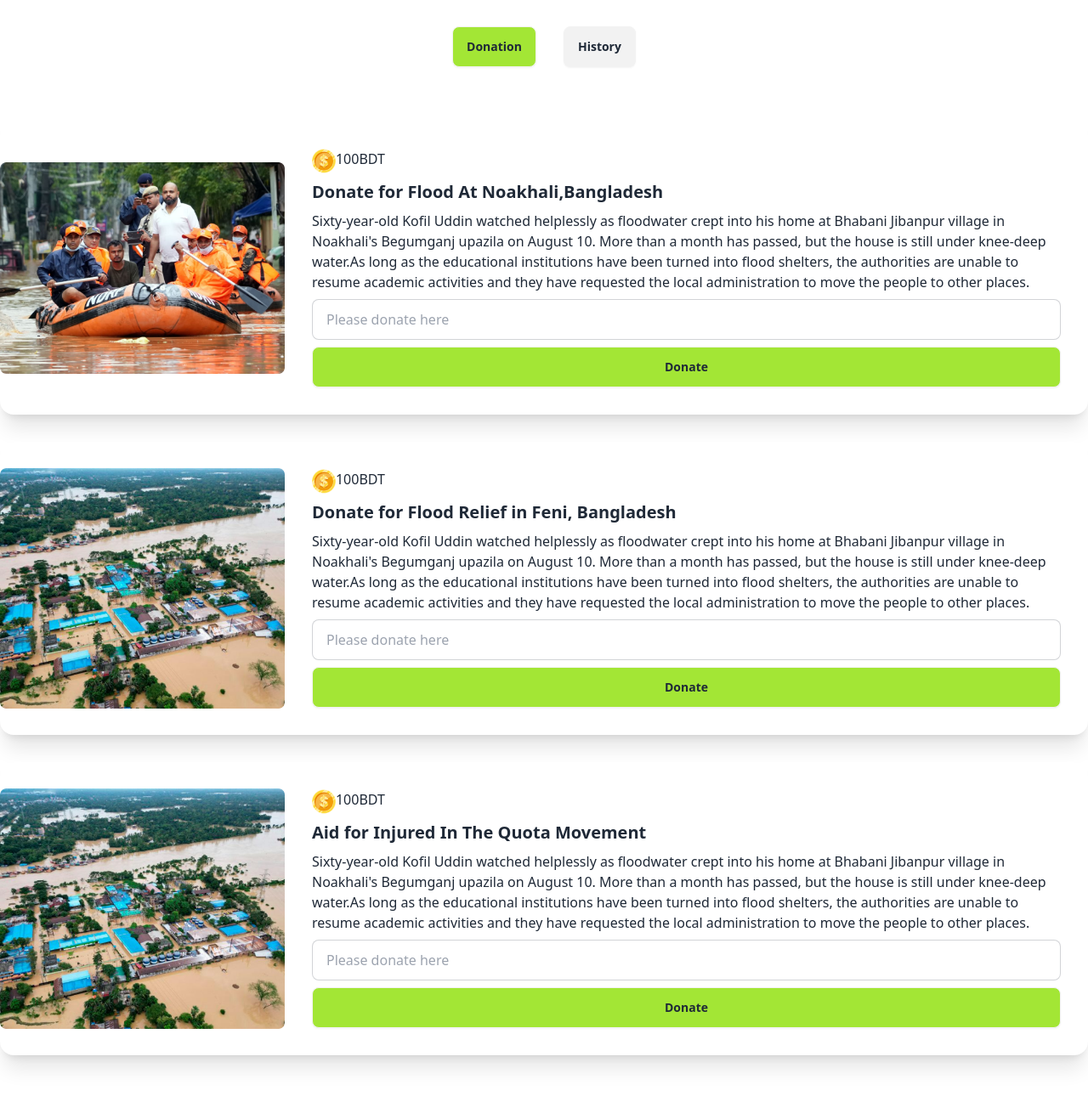
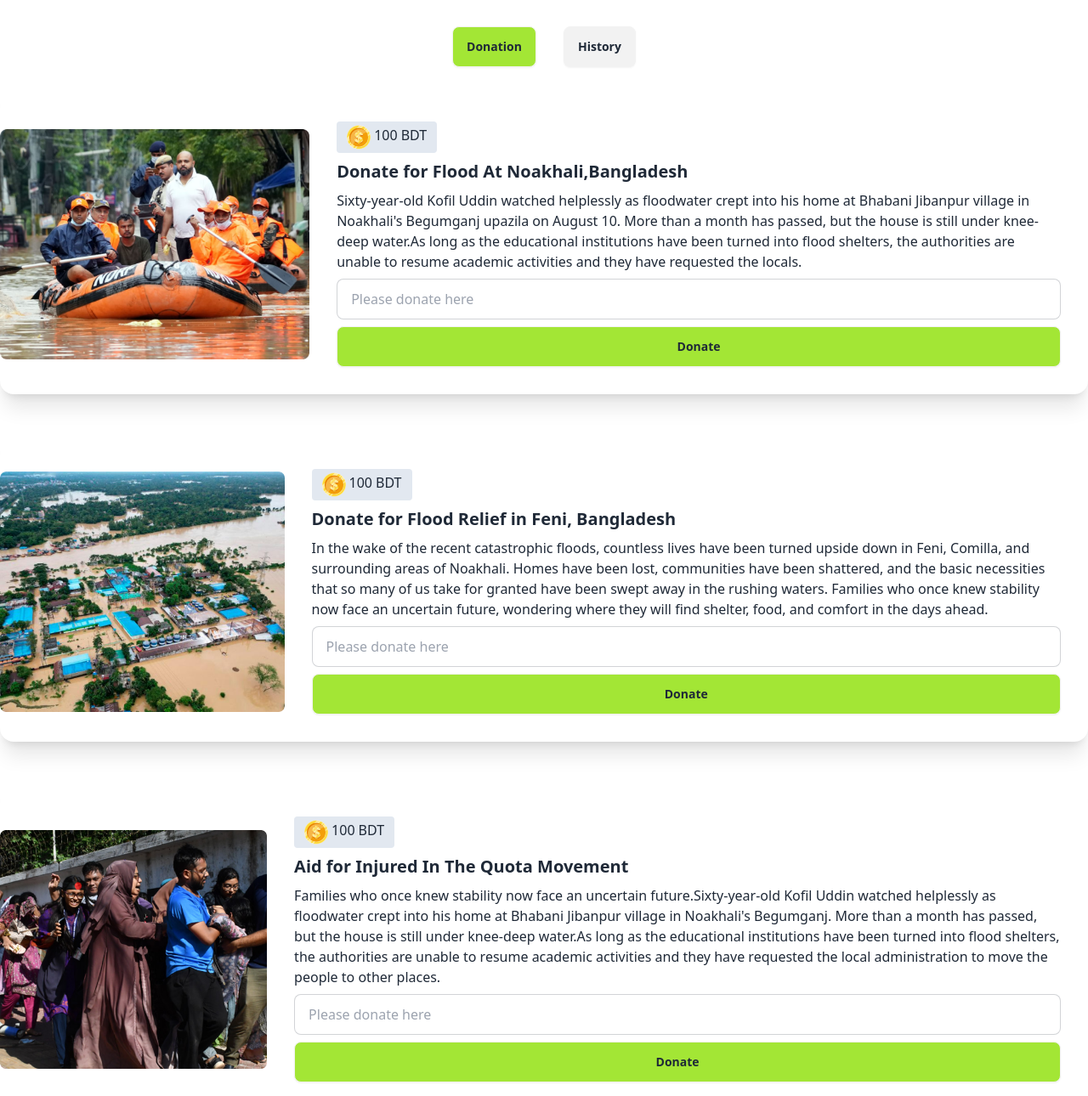
Before and after one commit to Adilalahee/Fundraising_donation, a plain HTML site: page index.html in a window 1280 px wide. Shown: the part 81-1371 px from the top of the page at 85% size. Drawn offline with nearby package versions, Linux system fonts and the light colour scheme.

Commit message:
final overview

```diff
--- a/Js/style.js
+++ b/Js/style.js
@@ -28,7 +28,7 @@ document.getElementById('donate_btn').addEventListener('click',function(){
     document.getElementById('history_transaction').appendChild(div);
     }
     else{
-        alert('Sorry')
+        alert('Sorry! You do not have sufficient balance')
     }
 
 })
@@ -62,7 +62,7 @@ document.getElementById('donate_btn_2').addEventListener('click',function(){
     document.getElementById('history_transaction').appendChild(div);
     }
     else{
-        alert('Sorry')
+        alert('Sorry! You do not have sufficient balance')
     }
 
 })
--- a/index.html
+++ b/index.html
@@ -11,7 +11,7 @@
     <header class="sticky top-0 z-10">
         <div class="navbar h-3 bg-red-50 p-2 md:p-10 ">
             <div class="navbar-start">
-              <a class="btn btn-ghost text-xl bg-[#a3e635]" href="blog.html">Blog</a>
+              <a class="btn btn-ghost text-xl bg-[#a3e635] " href="blog.html">Blog</a>
             </div>
             <div class="navbar-center">
               <img src="assets/logo.png" alt="">
@@ -20,7 +20,7 @@
             <div class="navbar-end">
                 <div class="flex">
                     <img src="assets/coin.png" alt="">
-                    <h4 ><span id="current_balance" class="px-1 font-semibold">5500</span>BDT</h4>
+                    <h4 class="font-semibold"><span id="current_balance" class="px-1">5500</span>BDT</h4>
                 </div>
             </div>
           </div>
@@ -32,19 +32,19 @@
     <main class="max-w-screen-xl mx-auto">
       <!-- Donate form start -->
        <section id="donate_form">
-        <div class="card card-side bg-base-100 shadow-xl mx-4 my-8 md:mx-0 flex-col md:flex-row">
+        <div class="card card-side bg-base-100 shadow-xl mx-4 mb-14 md:mx-0 flex-col md:flex-row">
           <figure class="w-full">
             <img
               src="assets/noakhali.png"
               alt="Movie" />
           </figure>
           <div class="card-body">
-              <div class="flex">
+              <div class="flex bg-[#e2e8f0] w-fit px-3 py-1 rounded">
                   <img src="assets/coin.png" alt="">
-                  <h4><span id="addmoney_balance">100</span>BDT</h4>
+                  <h4><span id="addmoney_balance" class="px-1">100</span>BDT</h4>
               </div>
-            <h2 id="donate_text" class="card-title">Donate for Flood At Noakhali,Bangladesh</h2>
-            <p>Sixty-year-old Kofil Uddin watched helplessly as floodwater crept into his home at Bhabani Jibanpur village in Noakhali's Begumganj upazila on August 10. More than a month has passed, but the house is still under knee-deep water.As long as the educational institutions have been turned into flood shelters, the authorities are unable to resume academic activities and they have requested the local administration to move the people to other places.</p>
+            <h2 id="donate_text" class="card-title font-bold">Donate for Flood At Noakhali,Bangladesh</h2>
+            <p>Sixty-year-old Kofil Uddin watched helplessly as floodwater crept into his home at Bhabani Jibanpur village in Noakhali's Begumganj upazila on August 10. More than a month has passed, but the house is still under knee-deep water.As long as the educational institutions have been turned into flood shelters, the authorities are unable to resume academic activities and they have requested the locals.</p>
             <input id="donate_input" type="text" placeholder="Please donate here" class="input input-bordered w-full" />
             <div class="card-actions justify-center">
               <button id="donate_btn" class="btn w-full bg-[#a3e635] font-bold" onclick="my_modal_1.showModal()">Donate</button>
@@ -67,19 +67,19 @@
           </div>
         </div>
         <!-- Donate form start 2 -->
-        <div class="card card-side bg-base-100 shadow-xl mx-4 my-8  md:mx-0 flex-col md:flex-row">
+        <div class="card card-side bg-base-100 shadow-xl mx-4 mb-14  md:mx-0 flex-col md:flex-row">
           <figure class="w-full">
             <img
               src="assets/feni.png"
               alt="Movie" />
           </figure>
           <div class="card-body">
-              <div class="flex">
+              <div class="flex bg-[#e2e8f0] w-fit px-3 py-1 rounded">
                   <img src="assets/coin.png" alt="">
-                  <h4><span id="addmoney_balance1">100</span>BDT</h4>
+                  <h4><span id="addmoney_balance1" class="px-1">100</span>BDT</h4>
               </div>
-            <h2 id="donate_text1" class="card-title">Donate for Flood Relief in Feni, Bangladesh</h2>
-            <p>Sixty-year-old Kofil Uddin watched helplessly as floodwater crept into his home at Bhabani Jibanpur village in Noakhali's Begumganj upazila on August 10. More than a month has passed, but the house is still under knee-deep water.As long as the educational institutions have been turned into flood shelters, the authorities are unable to resume academic activities and they have requested the local administration to move the people to other places.</p>
+            <h2 id="donate_text1" class="card-title font-bold">Donate for Flood Relief in Feni, Bangladesh</h2>
+            <p>In the wake of the recent catastrophic floods, countless lives have been turned upside down in Feni, Comilla, and surrounding areas of Noakhali. Homes have been lost, communities have been shattered, and the basic necessities that so many of us take for granted have been swept away in the rushing waters. Families who once knew stability now face an uncertain future, wondering where they will find shelter, food, and comfort in the days ahead. </p>
             <input id="donate_input1" type="text" placeholder="Please donate here" class="input input-bordered w-full" />
             <div class="card-actions justify-center">
               <button id="donate_btn_2" class="btn w-full bg-[#a3e635] font-bold" onclick="my_modal_2.showModal()">Donate</button>
@@ -102,19 +102,19 @@
           </div>
         </div>
                 <!-- Donate form start 3 -->
-                <div class="card card-side bg-base-100 shadow-xl mx-4 my-8 md:mx-0 flex-col md:flex-row">
+                <div class="card card-side bg-base-100 shadow-xl mx-4 mb-14 md:mx-0 flex-col md:flex-row">
                   <figure class="w-full">
                     <img
-                      src="assets/feni.png"
+                      src="assets/quota-protest.png"
                       alt="Movie" />
                   </figure>
                   <div class="card-body">
-                      <div class="flex">
+                      <div class="flex bg-[#e2e8f0] w-fit px-3 py-1 rounded">
                           <img src="assets/coin.png" alt="">
-                          <h4><span id="addmoney_balance2">100</span>BDT</h4>
+                          <h4><span id="addmoney_balance2" class="px-1">100</span>BDT</h4>
                       </div>
-                    <h2 id="donate_text2" class="card-title">Aid for Injured In The Quota Movement</h2>
-                    <p>Sixty-year-old Kofil Uddin watched helplessly as floodwater crept into his home at Bhabani Jibanpur village in Noakhali's Begumganj upazila on August 10. More than a month has passed, but the house is still under knee-deep water.As long as the educational institutions have been turned into flood shelters, the authorities are unable to resume academic activities and they have requested the local administration to move the people to other places.</p>
+                    <h2 id="donate_text2" class="card-title font-bold">Aid for Injured In The Quota Movement</h2>
+                    <p>Families who once knew stability now face an uncertain future.Sixty-year-old Kofil Uddin watched helplessly as floodwater crept into his home at Bhabani Jibanpur village in Noakhali's Begumganj. More than a month has passed, but the house is still under knee-deep water.As long as the educational institutions have been turned into flood shelters, the authorities are unable to resume academic activities and they have requested the local administration to move the people to other places.</p>
                     <input id="donate_input2" type="text" placeholder="Please donate here" class="input input-bordered w-full" />
                     <div class="card-actions justify-center">
                       <button id="donate_btn_3" class="btn w-full bg-[#a3e635] font-bold" onclick="my_modal_3.showModal()">Donate</button>
```
